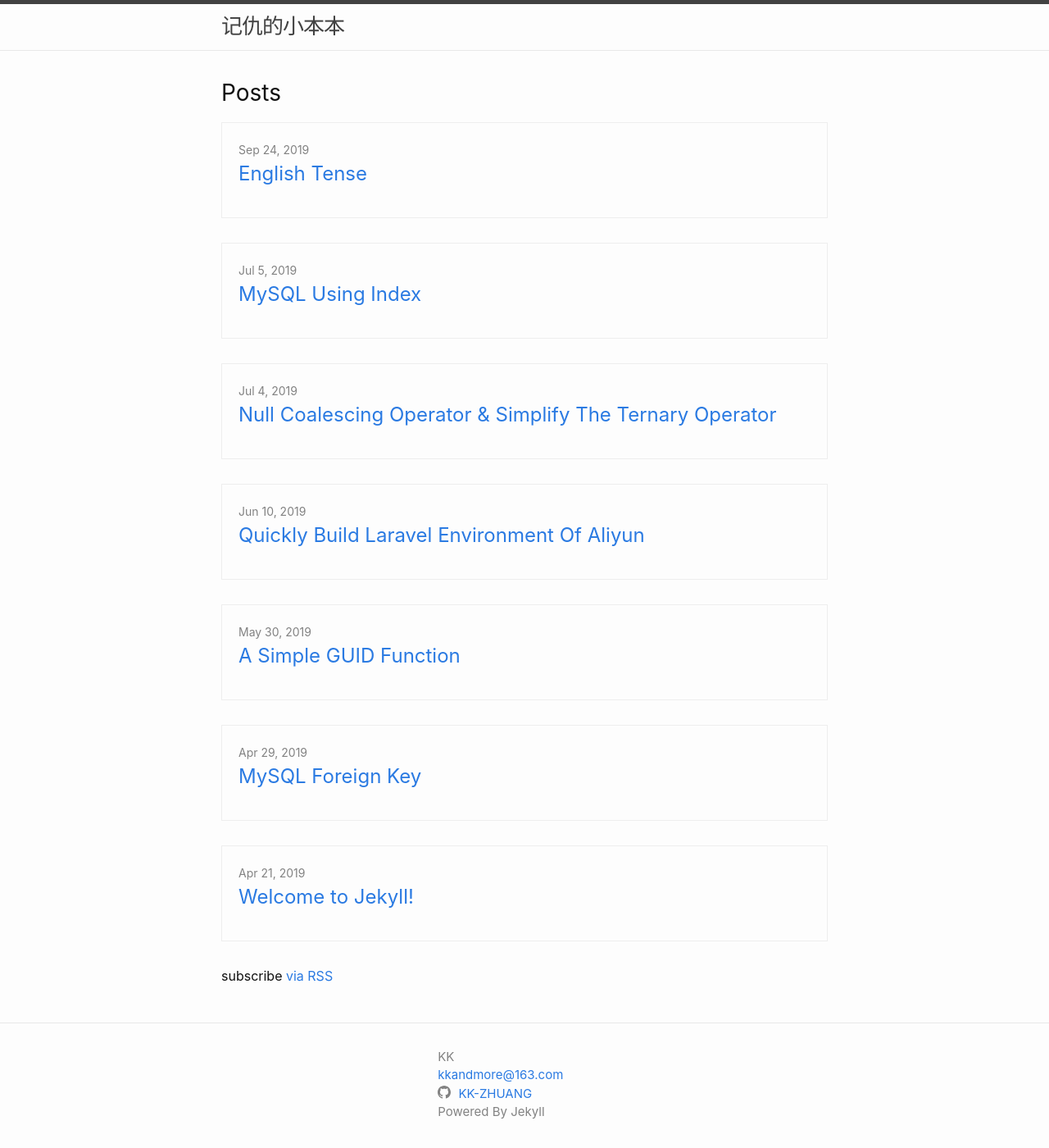
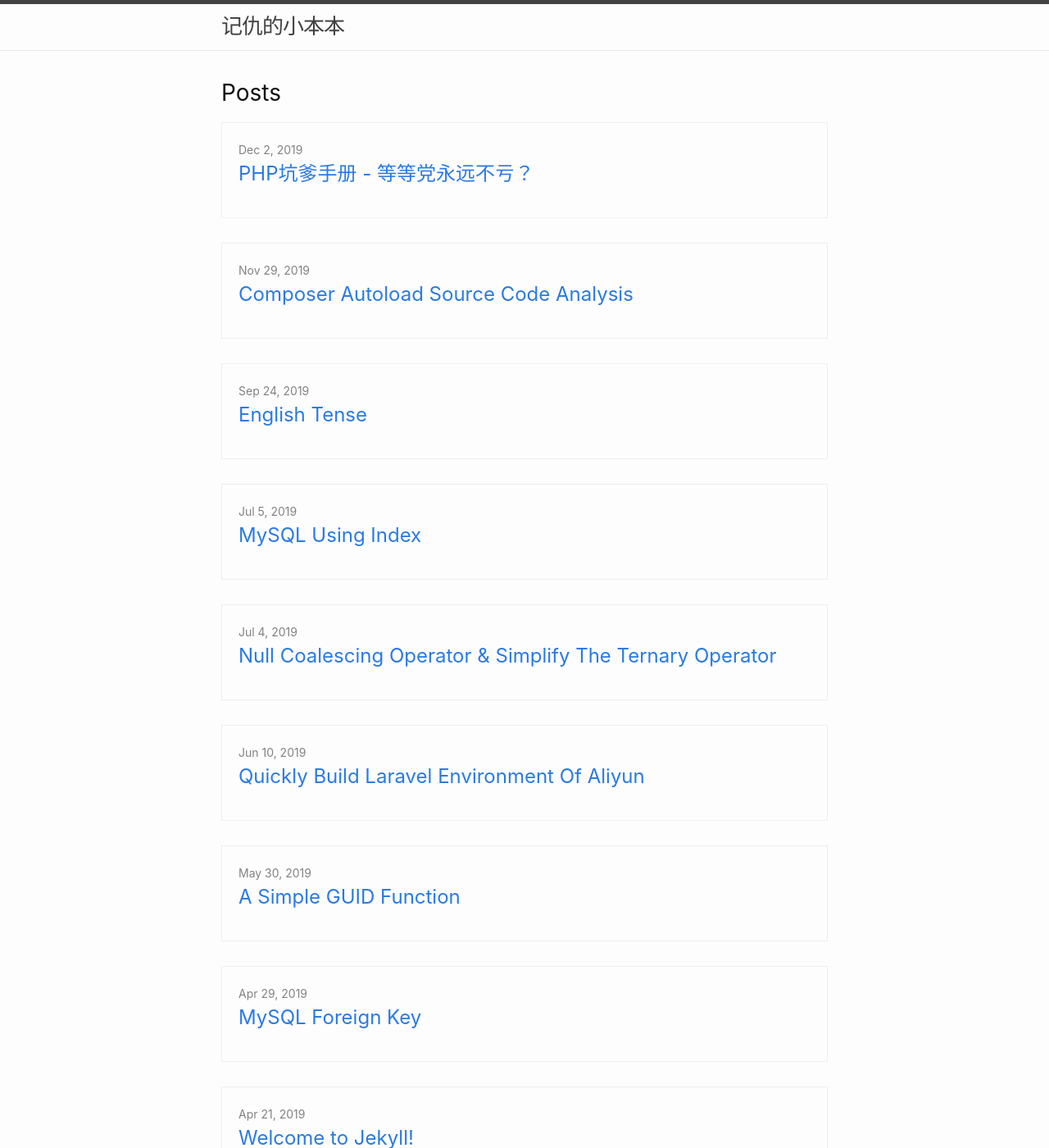
Before and after one commit to KK-ZHUANG/kk-zhuang.github.io, a Jekyll site: the page built from index.md, in a window 1280 px wide and 1400 px high. Shown: the whole window at 82% size. Built offline with Jekyll 4.4.1, drawn with Linux system fonts in a browser that asks for light colours; nearby versions of some CDN libraries; part of the change alters nothing that is shown.

Commit message:
new posts

````diff
--- a/_config.yml
+++ b/_config.yml
@@ -21,7 +21,7 @@ description: >- # this means to ignore newlines until "baseurl:"
 baseurl: "" # the subpath of your site, e.g. /blog
 url: "" # the base hostname & protocol for your site, e.g. http://example.com
 #twitter_username: jekyllrb
-github_username:  KK-ZHUANG
+#github_username:  KK-ZHUANG
 
 # Build settings
 markdown: kramdown
--- a/_includes/head.html
+++ b/_includes/head.html
@@ -2,7 +2,7 @@
   <meta charset="utf-8">
   <meta http-equiv="X-UA-Compatible" content="IE=edge">
   <meta name="viewport" content="width=device-width, initial-scale=1">
-  <title>{{ site.title }} | By KK</title>
+  <title>{{ page.title }}</title>
   {%- seo title=false -%}
   <link rel="stylesheet" href="{{ "/assets/main.css" | relative_url }}">
   <link rel="stylesheet" href="{{ "/assets/my.css" | relative_url }}">
--- /dev/null
+++ b/_posts/2019-11-30-Composer Autoload Source Code Analysis.md
@@ -0,0 +1,186 @@
+---
+layout: post
+title:  "Composer Autoload Source Code Analysis"
+date:   2019-11-30 00:00:00 +0800
+categories: PHP
+---
+## composer autoload源码分析 - 程序是如何找到它心爱的包包的
+
+### 流程概览
+以Laravel框架为例，项目目录为根目录，autoload流程如下
+![流程图](https://processon.com/chart_image/5de22018e4b0df12b4ad3f5c.png)
+
+### 源码分析
+* 第一步
+略。
+
+* 第二步
+略。
+
+* 第三步
+我们直接从第三步开始，即autoload_real.php，这个real代表了这个文件才是真正的主菜，接下来我们逐个进行<s>哲♂学</s>分析。
+
+调用的是getLoader方法，所以我们直接看此方法。
+```php
+if (null !== self::$loader) {
+    return self::$loader;
+}
+```
+单例模式。
+
+```php
+spl_autoload_register(array('ComposerAutoloaderInit55013298d242363653752f43b77cfdfc', 'loadClassLoader'), true, true);
+self::$loader = $loader = new \Composer\Autoload\ClassLoader();
+spl_autoload_unregister(array('ComposerAutoloaderInit55013298d242363653752f43b77cfdfc', 'loadClassLoader'));
+```
+实例化自动加载类。
+此处先将loadClassLoader方法注册为autoload方法，然后实例化ClassLoader作为autoload核心类，然后再注销了loadClassLoader方法。
+此处代码应该等同于下面代码
+```php
+require __DIR__ . '/ClassLoader.php';
+self::$loader = $loader = new \Composer\Autoload\ClassLoader();
+```
+因此源码写法我觉得有点多余，可能是为了更好的耦合性或者其他我没有考虑到的原因，因此采用了这种写法，但目前看起来效果应该是一样的。
+
+```php
+$useStaticLoader = PHP_VERSION_ID >= 50600 && !defined('HHVM_VERSION') && (!function_exists('zend_loader_file_encoded') || !zend_loader_file_encoded());
+if ($useStaticLoader) {
+    require_once __DIR__ . '/autoload_static.php';
+
+    call_user_func(\Composer\Autoload\ComposerStaticInit55013298d242363653752f43b77cfdfc::getInitializer($loader));
+} else {
+    $map = require __DIR__ . '/autoload_namespaces.php';
+    foreach ($map as $namespace => $path) {
+        $loader->set($namespace, $path);
+    }
+
+    $map = require __DIR__ . '/autoload_psr4.php';
+    foreach ($map as $namespace => $path) {
+        $loader->setPsr4($namespace, $path);
+    }
+
+    $classMap = require __DIR__ . '/autoload_classmap.php';
+    if ($classMap) {
+        $loader->addClassMap($classMap);
+    }
+}
+```
+装载映射数组。
+根据不同的情况（PHP版本，是否HHVM等）分为静态初始化和接口初始化，作用是一样的，所以我们直接看第一个分支。
+```php
+require_once __DIR__ . '/autoload_static.php';
+call_user_func(\Composer\Autoload\ComposerStaticInit55013298d242363653752f43b77cfdfc::getInitializer($loader));
+```
+引入autoload_static.php文件，并调用其getInitializer方法。其目的只有一个，将autoload的映射数组，绑定到核心类$loader中。
+
+接下来我们打开autoload_static.php，此时仿佛打开了一本新华字典，那么这里面的东西是怎么来的呢？
+在执行一些composer命令如require XXX，或者dump-autoload这一类的操作的时候，composer会按照一定的规则遍历各个文件，将file或类与其对应的文件路径解析成数组并保存到此文件，至于规则到底是什么样的规则，呃…，请参考PHP自动加载的四种方式，此处略。
+
+接下来我们看getInitializer方法。
+```php
+public static function getInitializer(ClassLoader $loader)
+{
+    return \Closure::bind(function () use ($loader) {
+        $loader->prefixLengthsPsr4 = ComposerStaticInit55013298d242363653752f43b77cfdfc::$prefixLengthsPsr4;
+        $loader->prefixDirsPsr4 = ComposerStaticInit55013298d242363653752f43b77cfdfc::$prefixDirsPsr4;
+        $loader->fallbackDirsPsr4 = ComposerStaticInit55013298d242363653752f43b77cfdfc::$fallbackDirsPsr4;
+        $loader->prefixesPsr0 = ComposerStaticInit55013298d242363653752f43b77cfdfc::$prefixesPsr0;
+        $loader->classMap = ComposerStaticInit55013298d242363653752f43b77cfdfc::$classMap;
+
+    }, null, ClassLoader::class);
+}
+```
+这里的工作，就是把从各个地方搜刮到的映射数组，绑定到$loader的变量中，简单的说，就是赋值，为什么赋值要这么写？因为需要赋值的是私有变量，众所周知，private在外头无法调用，所以这里要使用 Closure::bind 匿名函数的绑定功能<s>搞得这么麻烦，用public它不香吗( ꒪⌓꒪)</s>，这个东西是怎么使用的，可以参考这篇文章，
+> [PHP中闭包Closure::bind详解](https://blog.csdn.net/qq_27718961/article/details/91043221)
+
+总而言之，这里就是单纯的赋值。
+
+接下来我们回到autoload_real.php
+```php
+$loader->register(true);
+```
+注册autoload方法。
+此方法即composer autoload的核心，有了它，就像土地有了金坷垃。(•‾̑⌣‾̑•)✧˖°
+那么接下来的几个关键方法，都在ClassLoader.php里，我们一一学习。
+```php
+public function register($prepend = false)
+{
+    spl_autoload_register(array($this, 'loadClass'), true, $prepend);
+}
+```
+略。
+
+```php
+public function loadClass($class)
+{
+    if ($file = $this->findFile($class)) {
+        includeFile($file);
+
+        return true;
+    }
+}
+```
+略。
+
+我们看findFile方法
+```php
+if (isset($this->classMap[$class])) {
+    return $this->classMap[$class];
+}
+```
+这里无情地揭示了classmap的加载原理，简单粗暴，就是class与文件路径一一对应的映射，找到就是赚到。
+
+接下来我们看findFileWithExtension方法，此方法是用来处理PSR0与PSR4标准类的加载的。
+```php
+$logicalPathPsr4 = strtr($class, '\\', DIRECTORY_SEPARATOR) . $ext;
+
+$first = $class[0];
+if (isset($this->prefixLengthsPsr4[$first])) {
+    $subPath = $class;
+    while (false !== $lastPos = strrpos($subPath, '\\')) {
+        $subPath = substr($subPath, 0, $lastPos);
+        $search = $subPath . '\\';
+        if (isset($this->prefixDirsPsr4[$search])) {
+            $pathEnd = DIRECTORY_SEPARATOR . substr($logicalPathPsr4, $lastPos + 1);
+            foreach ($this->prefixDirsPsr4[$search] as $dir) {
+                if (file_exists($file = $dir . $pathEnd)) {
+                    return $file;
+                }
+            }
+        }
+    }
+}
+```
+以上即是PSR4标准类的自动加载代码，简单说一下自己的理解。
+先通过首字母索引在prefixLengthsPsr4数组中初步确定类的存在，之后在prefixDirsPsr4数组中通过命名空间一层一层向上查找，直到找到匹配的顶层命名空间，之后遍历此顶层命名空间，匹配到符合规则的类文件并返回完整路径。
+
+关于在此代码中的一些疑问：
+```php
+if (isset($this->prefixLengthsPsr4[$first]))
+```
+为什么要有这个if，似乎不使用也一样能运行？
+个人理解是因为增加这个判断相当于使用了索引，可以提高效率。
+
+prefixLengthsPsr4数组中保存的是命名空间的长度，有何用途？
+在参考其他关于composer autoload的文章时有看到这部分代码是会使用到这个值的，用来替换路径，但是我目前这个代码并没有使用到，所以可能是版本不同，代码略微有变化，但基本原理差不多。
+
+以上的代码完成了classmap，PSR0及PSR4三种方式的autoload，那么回到autoload_real.php，我们看看files方式是如何autoload的（如果有的话）。
+```php
+if ($useStaticLoader) {
+    $includeFiles = Composer\Autoload\ComposerStaticInit55013298d242363653752f43b77cfdfc::$files;
+} else {
+    $includeFiles = require __DIR__ . '/autoload_files.php';
+}
+foreach ($includeFiles as $fileIdentifier => $file) {
+    composerRequire55013298d242363653752f43b77cfdfc($fileIdentifier, $file);
+}
+```
+呃，简单粗暴，遍历files数组，一次性预加载进来。
+这种方式通常是写一些全局函数的，方便项目进行调用。
+
+完。
+
+### 参考资料
+>[深入解析 composer 的自动加载原理](https://segmentfault.com/a/1190000014948542)
+
+>[PHP中闭包Closure::bind详解](https://blog.csdn.net/qq_27718961/article/details/91043221)
--- /dev/null
+++ b/_posts/2019-12-03-Holy PHP 1.md
@@ -0,0 +1,57 @@
+---
+layout: post
+title:  "PHP坑爹手册 - 等等党永远不亏？"
+date:   2019-12-03 00:00:00 +0800
+categories: PHP
+---
+## PHP坑爹手册 - 等等党永远不亏？
+
+众所周知，在PHP的世界里，
+```php
+'123456' != '123456a'
+```
+此判断为真。
+
+但在某种机缘巧合之下，我们可以实现
+```php
+'123456' == '123456a'
+```
+此判断为真的效果。
+
+请参考以下代码：
+```php
+<?php
+$a = '123456';
+$b = '123456a';
+
+$a1[$a] = $a;
+$b1[$b] = $b;
+
+foreach ($a1 as $k => $v)
+{
+  foreach ($b1 as $k1 => $v1)
+  {
+    echo $k == $k1 ? 'excellence!' : '';
+  }
+}
+```
+
+解决方案：
+修改代码并一个电话把提交代码的同学安排到非洲。
+```php
+<?php
+$a = '123456';
+$b = '123456a';
+
+$a1[$a] = $a;
+$b1[$b] = $b;
+
+foreach ($a1 as $k => $v)
+{
+  echo isset($b1[$k]) ? 'excellence!' : '';
+}
+```
+出其不意，变幻莫测，这正是PHP最为迷人的地方。
+不愧是世界上最好的语言！
+
+![kk](https://image.thepaper.cn/wap/image/38/221/928.jpg)
````
